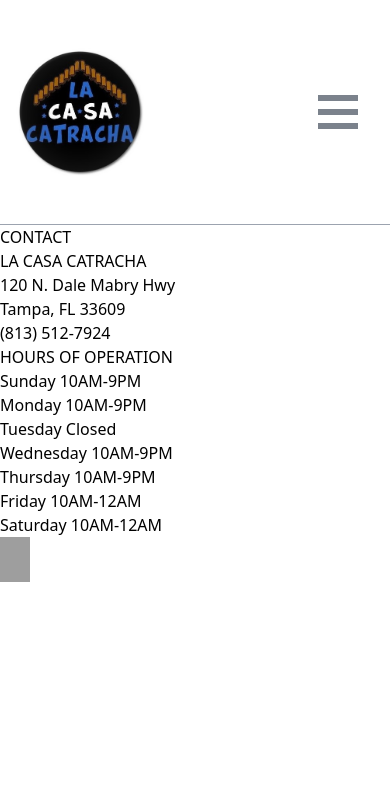
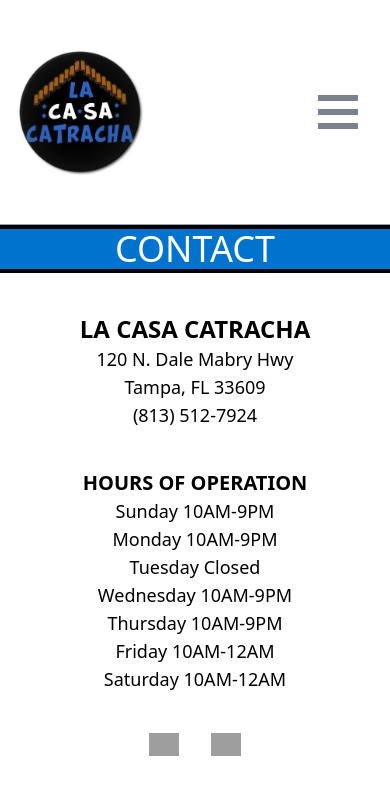
Before and after one commit to amcmillion3/la-casa-catracha, a React (Create React App) app: page /contact in a window 390 px wide. Shown: the top 794 px of the page. Built offline with nearby package versions, Linux system fonts and the light colour scheme; grey boxes are pictures that could not be loaded.

Commit message:
Style desktop and mobile contact page

```diff
--- a/src/Components/Contact/Contact.js
+++ b/src/Components/Contact/Contact.js
@@ -4,29 +4,29 @@
 
     return(
         <div>
-            <div>
-                <h1>CONTACT</h1>
+            <div className="flex justify-center bg-catracha-blue text-white border-t-4 border-b-4 border-solid border-black">
+                <h1 className="text-4xl font-medium">CONTACT</h1>
             </div>
-            <div>
-                <h2>LA CASA CATRACHA</h2>
-                <p>120 N. Dale Mabry Hwy</p>
-                <p>Tampa, FL 33609</p>
-                <p>(813) 512-7924</p>
-                <div>
-                    <h3>HOURS OF OPERATION</h3>
-                    <p>Sunday 10AM-9PM</p>
-                    <p>Monday 10AM-9PM</p>
-                    <p>Tuesday Closed</p>
-                    <p>Wednesday 10AM-9PM</p>
-                    <p>Thursday 10AM-9PM</p>
-                    <p>Friday 10AM-12AM</p>
-                    <p>Saturday 10AM-12AM</p>
+            <div className="flex flex-col items-center mt-10">
+                <h2 className="text-2xl font-bold">LA CASA CATRACHA</h2>
+                <p className="text-lg">120 N. Dale Mabry Hwy</p>
+                <p className="text-lg">Tampa, FL 33609</p>
+                <p className="text-lg">(813) 512-7924</p>
+                <div className="flex flex-col items-center mt-10">
+                    <h3 className="text-xl font-semibold">HOURS OF OPERATION</h3>
+                    <p className="text-lg">Sunday 10AM-9PM</p>
+                    <p className="text-lg">Monday 10AM-9PM</p>
+                    <p className="text-lg">Tuesday Closed</p>
+                    <p className="text-lg">Wednesday 10AM-9PM</p>
+                    <p className="text-lg">Thursday 10AM-9PM</p>
+                    <p className="text-lg">Friday 10AM-12AM</p>
+                    <p className="text-lg">Saturday 10AM-12AM</p>
                 </div>
-                <div>
-                    <ul>
-                        <li><a href="https://www.facebook.com/pages/La-Casa-Catracha/">
-                        <img src="https://cdn-icons.flaticon.com/png/512/2504/premium/2504903.png?token=exp=1654568677~hmac=07b7e47baf10dda1a8f92795896c3310" alt="facebook" height={30} width={30} /></a></li>
-                        <li><a href="https://www.instagram.com/lacasacatracha/"><img src="https://cdn-icons-png.flaticon.com/512/1409/1409946.png"  alt="instagram" height={30} width={30} /></a></li>
+                <div className="mt-6">
+                    <ul className="flex">
+                        <li className="m-4"><a href="https://www.facebook.com/pages/La-Casa-Catracha/">
+                        <img src="https://cdn-icons.flaticon.com/png/512/2504/premium/2504903.png?token=exp=1654784945~hmac=f0f52db4417e41341f06a21713016df7" alt="facebook" height={30} width={30} /></a></li>
+                        <li className="m-4"><a href="https://www.instagram.com/lacasacatracha/"><img src="https://cdn-icons-png.flaticon.com/512/1409/1409946.png"  alt="instagram" height={30} width={30} /></a></li>
                     </ul>
                 </div>
             </div>
```
